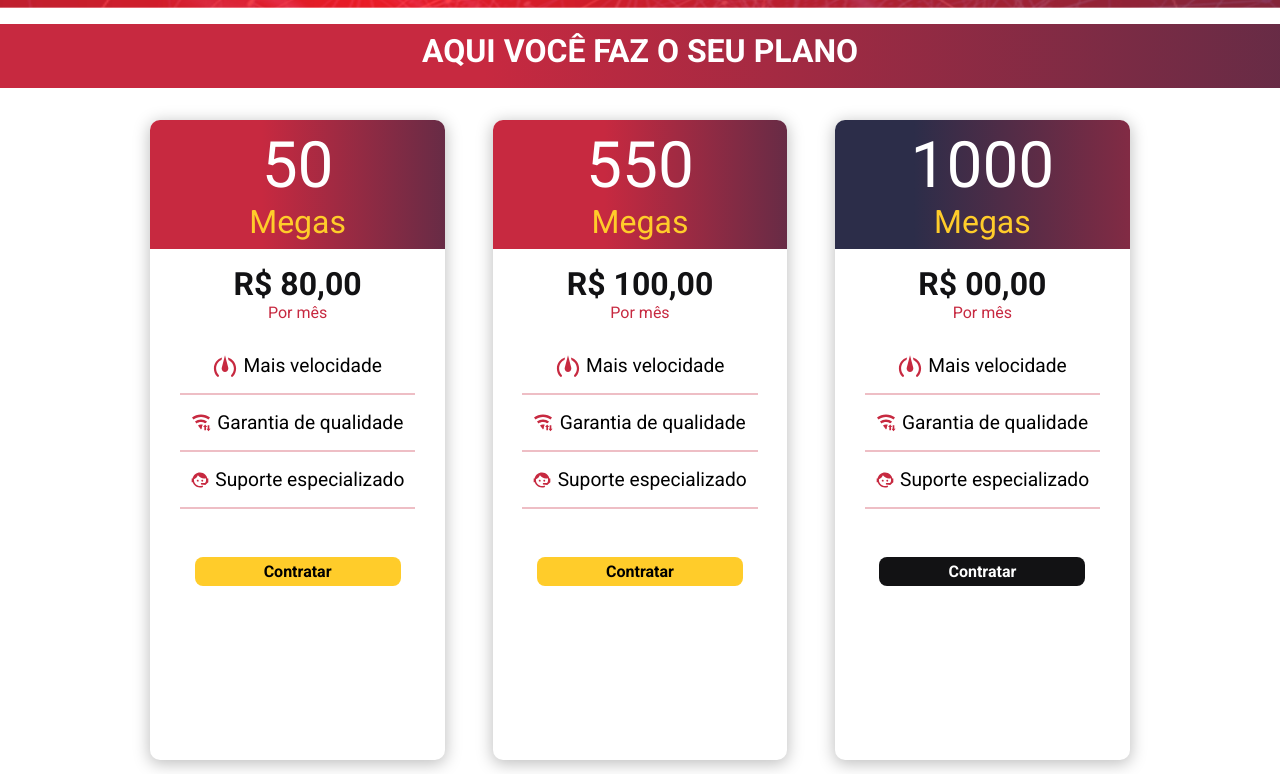
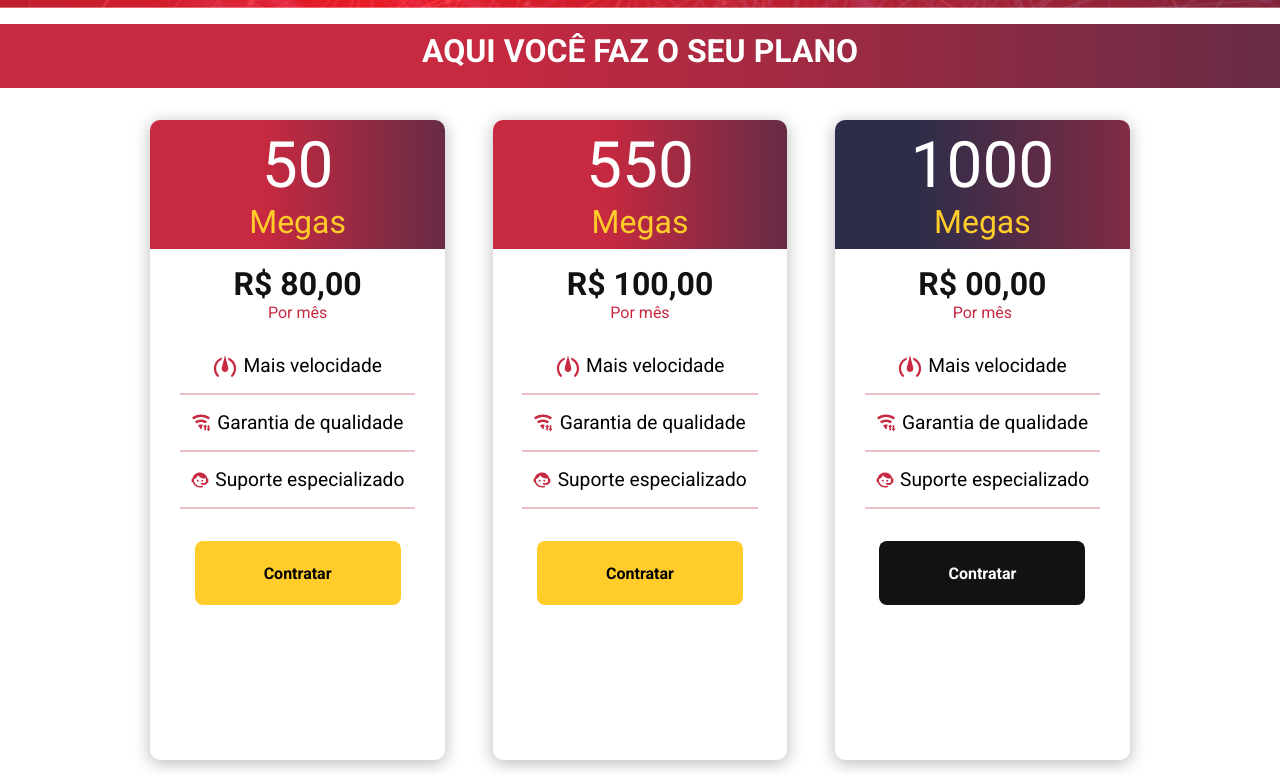
Before and after one commit to DanielSiilva/caweb-projet, a React (Vite) app: page / in a window 1280 px wide. Shown: the part 472-1246 px from the top of the page. Built offline with nearby package versions, Linux system fonts and the light colour scheme.

Commit message:
:ok_hand: style: Add efeito scale no card - mudança size button

```diff
--- a/src/pages/Home/componentes/Card/styled.ts
+++ b/src/pages/Home/componentes/Card/styled.ts
@@ -11,12 +11,17 @@ export const CardContainer = styled.div`
     display: flex;
     flex-direction: column;
     align-items: center;
-    gap: 3rem;
+    gap: 2rem;
 
 
     @media (max-width: 667px) {
+        width: 100%;
+    }
 
-        width: 100%;
+    &:hover{
+        cursor: pointer;
+        -webkit-transform: scale(1);
+        transform: scale(1.04);
     }
 
 
@@ -126,6 +131,7 @@ export const CardButton = styled.button<ButtonCardProps>`
     border: none;
     border-radius: 8px;
     width: 70%;
+    height:10%;
     padding: 0.3rem;
     background-color: ${(props)=> props.theme['yellow-700']};
     font-weight: 700;
```
